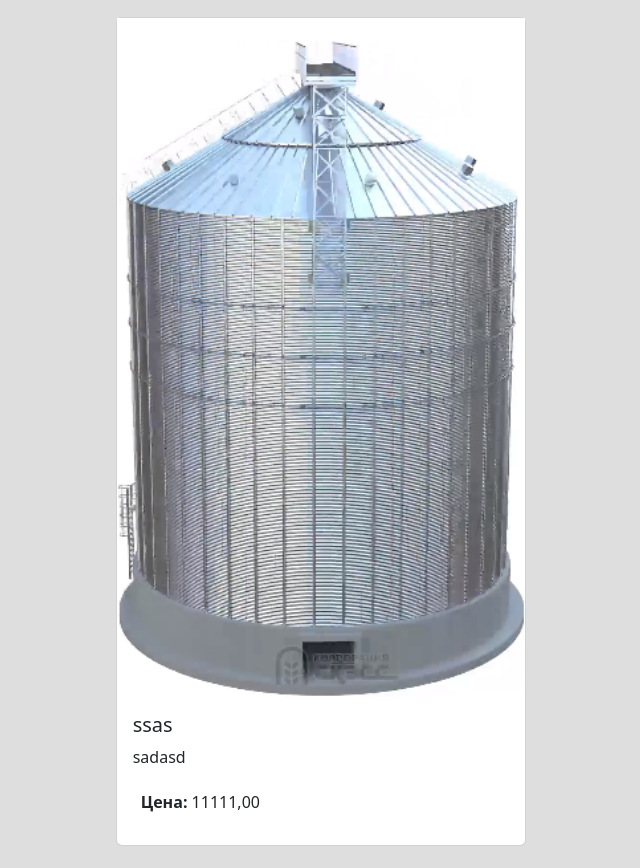
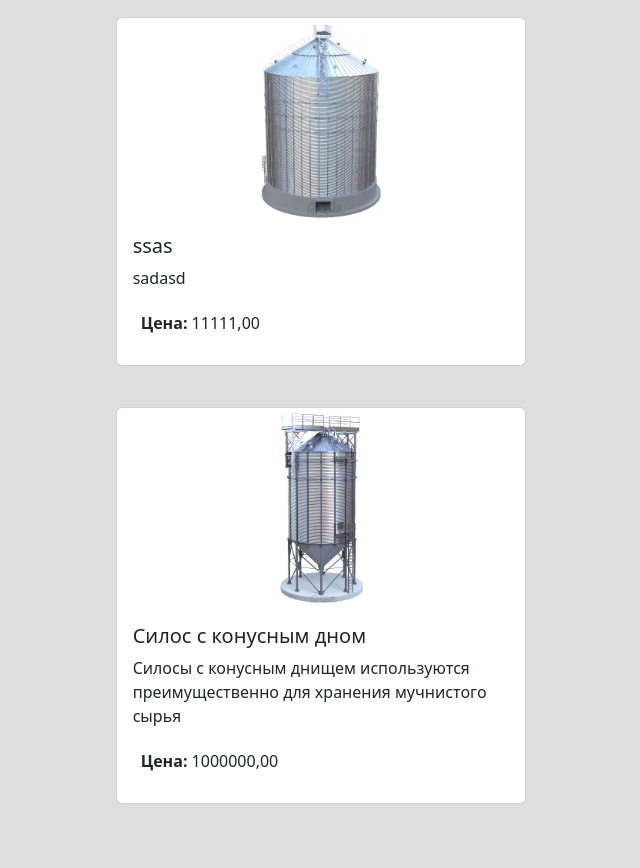
Before and after one commit to TvoiConfig/pmz-skess, a Django app: page /menu/ in a window 1280 px wide. Shown: the part 90-958 px from the top of the page, without its empty margins (319-959 px from the left). After the commit the page ends 893 px from the top, so only its background shows below. Run offline with Django 4.2, Linux system fonts and the light colour scheme; data comes from the database, SQL or seed files in the repository; some libraries are stand-ins or nearby versions.

Commit message:
fix images

```diff
--- a/menu/templates/menu.html
+++ b/menu/templates/menu.html
@@ -5,16 +5,14 @@
 {% block  body %}
 {% load static %}
 
-
 {% for app in Menu_record %}
-
 <div class="col-12 col-lg-19 m-0 mb-0 p-0 photoPostCard">
     <div class="row align-items-center">
         <div class="col-12 col-md-0">
             <div class="row" data-masonry="{&quot;percentPosition&quot;: true }" style="position: relative; height: auto;">
                 <div class="col-sm-6 col-lg-4 mb-4" style="margin:17px auto 7px;">
                     <div class="card">
-        <img src="{{ app.image.url }}" alt="Изображение" width="100%" height="100%">
+                        <img src="{{ app.image.url }}" alt="Изображение" class="card-img-top" style="height: 200px; object-fit: contain;">
                         <div class="card-body">
                             <h5 class="card-title">{{ app.title }}</h5>
                             <p class="card-text">{{ app.content }}</p>
@@ -25,10 +23,9 @@
             </div>
         </div>
     </div>
-
+</div>
 {% empty %}
     <p>Каталог не добавлен!</p>
 {% endfor %}
 
-
 {% endblock %}
```
Lines whose indentation alone changed are shown as unchanged.
